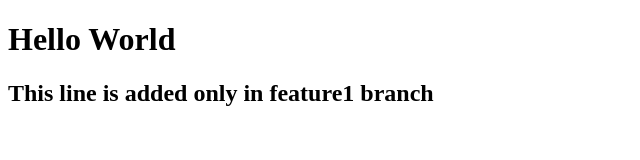
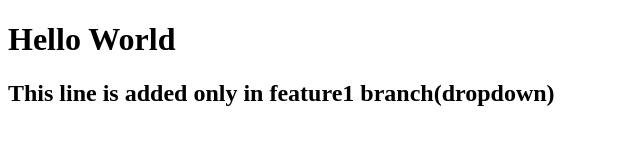
Before and after one commit to Harsha-Devarakonda/DemoRepo, a plain HTML site: page index.html in a window 1280 px wide. Shown: the whole page, without its empty margins (0-640 px from the left). Drawn offline with Linux system fonts and the light colour scheme.

```diff
--- a/index.html
+++ b/index.html
@@ -7,6 +7,6 @@
 </head>
 <body>
     <h1>Hello World</h1>
-    <h2>This line is added only in feature1 branch</h2>
+    <h2>This line is added only in feature1 branch(dropdown)</h2>
 </body>
 </html>
```
